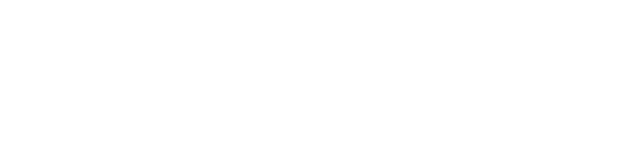
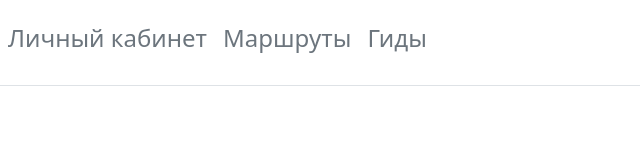
Before and after one commit to alasseaaa/Project, a plain HTML site: page index.html in a window 1280 px wide. Shown: the whole page, without its empty margins (0-640 px from the left). Drawn offline with nearby package versions, Linux system fonts and the light colour scheme.

Commit message:
создание шапки и списка шапки с ссылкой на личный кабинет

```diff
--- a/index.html
+++ b/index.html
@@ -10,6 +10,19 @@
 </head>
 
 <body>
+    <header class="d-flex flex-wrap align-items-center justify-content-center justify-content-md-between py-3 mb-4 border-bottom">
+        <ul class="nav col-12 col-md-auto mb-2 justify-content-center mb-md-0">
+            <li><a href="./lk.html" class="nav-link px-2 link-secondary">
+                <h4>Личный кабинет</h4>
+              </a></li>
+            <li><a href="#" class="nav-link px-2 link-secondary">
+                <h4>Маршруты</h4>
+              </a></li>
+            <li><a href="#" class="nav-link px-2 link-secondary">
+                <h4>Гиды</h4>
+              </a></li>
+          </ul>
+    </header>
     <script src="https://cdn.jsdelivr.net/npm/bootstrap@5.3.0/dist/js/bootstrap.bundle.min.js"></script>
 </body>
 </html>
```
